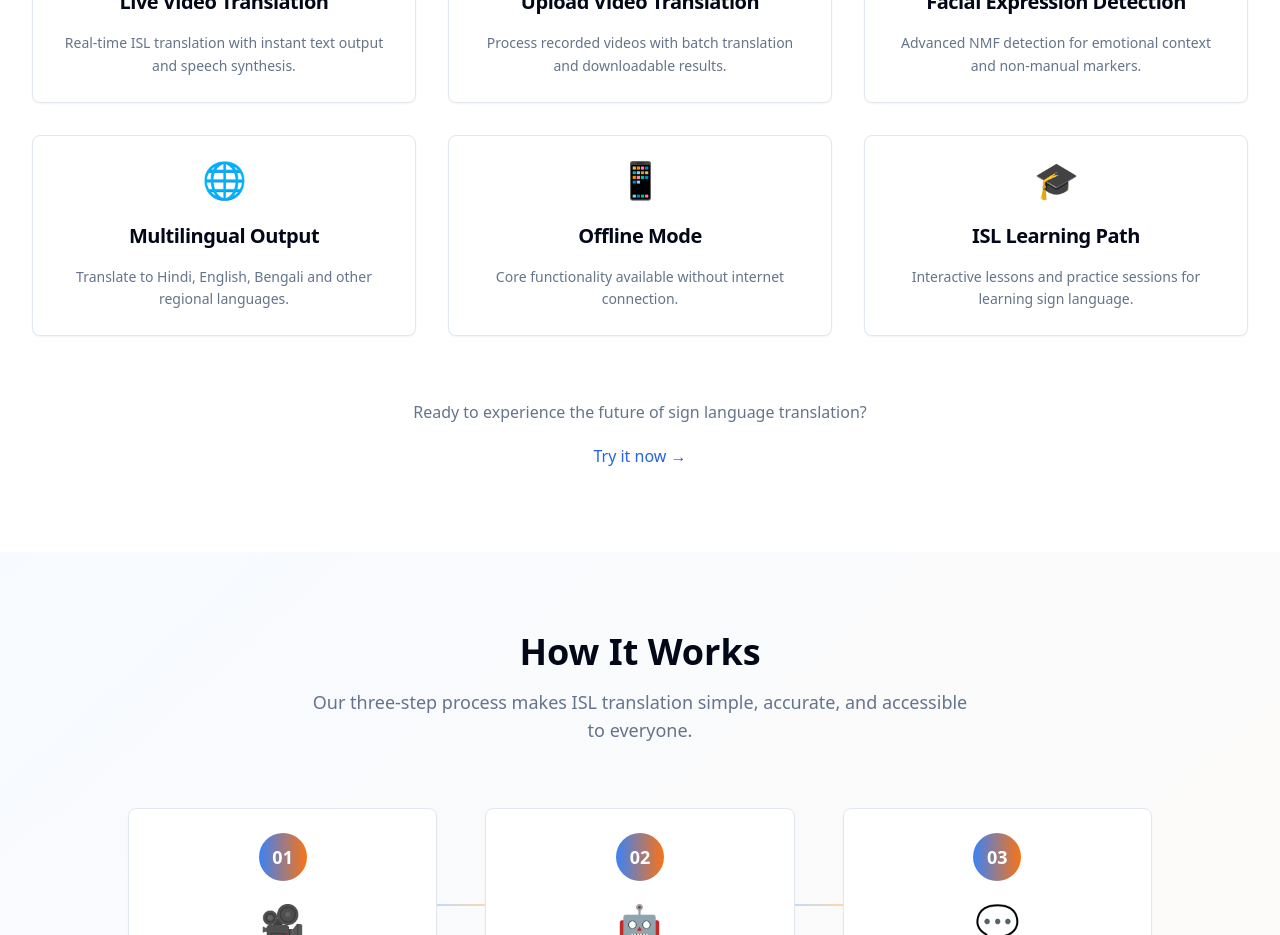
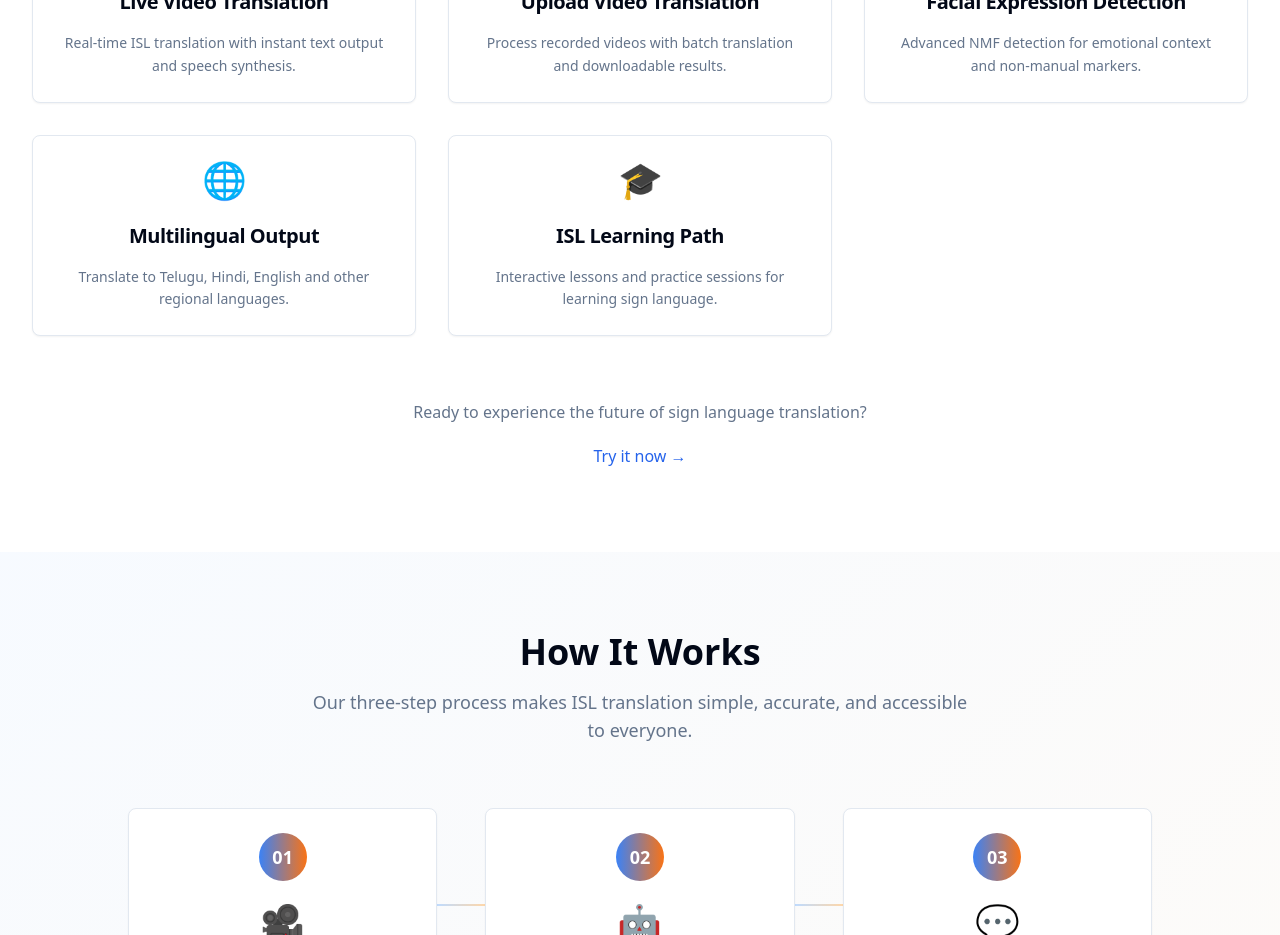
Before and after one commit to IppalaAbhiRamReddy/expression-ai-sign, a React (Vite) app: page / in a window 1280 px wide. Shown: the part 1220-2155 px from the top of the page. Built offline with nearby package versions, Linux system fonts and the light colour scheme.

Commit message:
Remove offline mode and update languages
Removed the "Offline Mode" feature from the features section and updated the language options in the header to include Telugu, Hindi, and English.

```diff
--- a/src/components/FeaturesSection.tsx
+++ b/src/components/FeaturesSection.tsx
@@ -1,4 +1,3 @@
-
 import { Card, CardContent, CardDescription, CardHeader, CardTitle } from "@/components/ui/card";
 
 const FeaturesSection = () => {
@@ -21,12 +20,7 @@ const FeaturesSection = () => {
     {
       icon: "🌐",
       title: "Multilingual Output",
-      description: "Translate to Hindi, English, Bengali and other regional languages."
-    },
-    {
-      icon: "📱",
-      title: "Offline Mode",
-      description: "Core functionality available without internet connection."
+      description: "Translate to Telugu, Hindi, English and other regional languages."
     },
     {
       icon: "🎓",
--- a/src/components/Header.tsx
+++ b/src/components/Header.tsx
@@ -58,7 +58,7 @@ const Header = () => {
               <DropdownMenuContent>
                 <DropdownMenuItem>English</DropdownMenuItem>
                 <DropdownMenuItem>हिंदी</DropdownMenuItem>
-                <DropdownMenuItem>বাংলা</DropdownMenuItem>
+                <DropdownMenuItem>తెలుగు</DropdownMenuItem>
               </DropdownMenuContent>
             </DropdownMenu>
 
```
